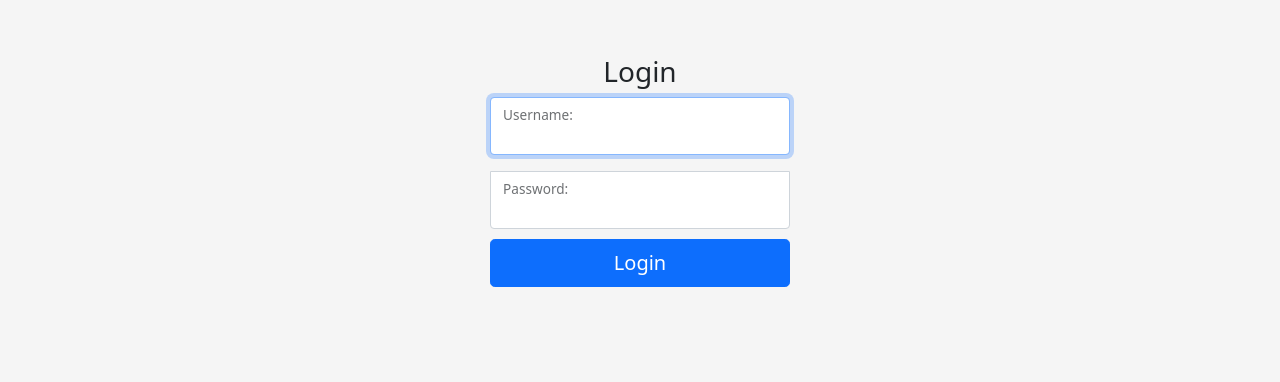
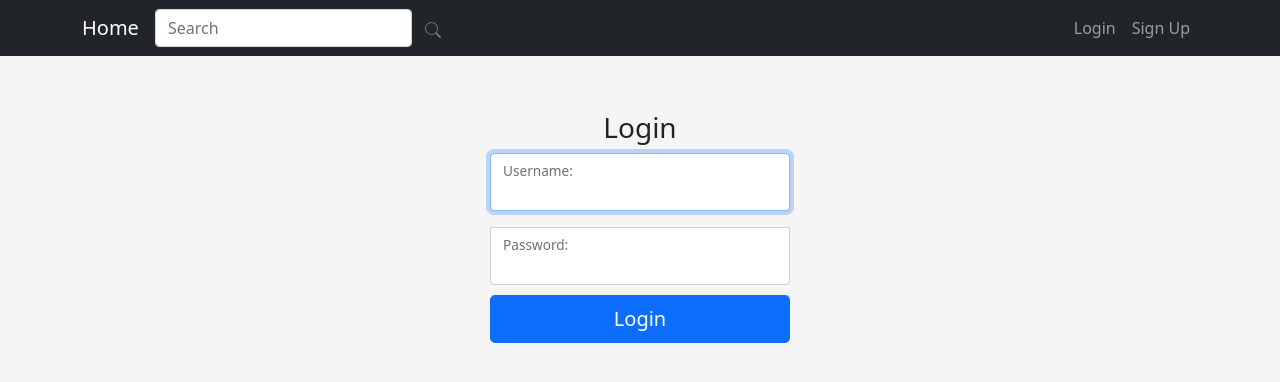
Before and after one commit to AydosIlgazi/bounswe573-2022, a Django app: page /login/?next=/editlearningspace/1 in a window 1280 px wide. Shown: the top 382 px of the page. Run offline with Django 4.2, Linux system fonts and the light colour scheme; some libraries are stand-ins or nearby versions.

Commit message:
header added; #33

```diff
--- a/SweCourseApp/static/css/base.css
+++ b/SweCourseApp/static/css/base.css
@@ -1,6 +1,7 @@
 a, a:visited, a:hover, a:active{
 	text-decoration: none !important;
 	color: inherit;
+	cursor: pointer;
   }
 
 .w-25 {
@@ -14,3 +15,6 @@ a, a:visited, a:hover, a:active{
 .h-350px {
 	height: 350px;
 }
+.w-15 {
+	width: 15%;
+}
--- a/templates/base.html
+++ b/templates/base.html
@@ -20,13 +20,56 @@
         {% block head_css %}
             {% block head_css_site %}
 				<link href={% static "css/bootstrap.min.css" %} rel="stylesheet">
+        <link href={% static "css/base.css" %} rel="stylesheet">
+        <link href={% static "css/all.min.css" %} rel="stylesheet">
             {% endblock head_css_site %}
         {% endblock head_css %}
     </head>
 	<body>
 		{# Header #}
 		<header>
+            <nav class="navbar navbar-expand-lg navbar-dark bg-dark">
+      <div class="container">
+        <a class="navbar-brand" href="#">Home</a>
+        <button class="navbar-toggler" type="button" data-toggle="collapse" data-target="#navbarsExample07" aria-controls="navbarsExample07" aria-expanded="false" aria-label="Toggle navigation">
+          <span class="navbar-toggler-icon"></span>
+        </button>
+        <div class="collapse navbar-collapse" id="navbarsExample07">
+          <ul class="navbar-nav mr-auto">
+            <li>          <form class="form-inline my-2 my-md-0">
+              <input class="form-control" type="text" id="search-input" placeholder="Search" aria-label="Search">
+            </form></li>
+            <li><button type="button" id="search" class="btn btn-outline-secondary" style="border-color: rgb(33,37,41);">
+              <svg xmlns="http://www.w3.org/2000/svg" width="16" height="16" fill="currentColor" class="bi bi-search" viewBox="0 0 16 16">
+              <path d="M11.742 10.344a6.5 6.5 0 1 0-1.397 1.398h-.001c.03.04.062.078.098.115l3.85 3.85a1 1 0 0 0 1.415-1.414l-3.85-3.85a1.007 1.007 0 0 0-.115-.1zM12 6.5a5.5 5.5 0 1 1-11 0 5.5 5.5 0 0 1 11 0z"></path>
+                </svg>
+              <span class="visually-hidden">Button</span>
+            </button></li>
+          </ul>
+        </div>
+        <div class="collapse navbar-collapse justify-content-end" id="navbarsExample07">
+          <ul class="navbar-nav mr-auto">
+            {% if request.user.is_authenticated %}
+            <li class="nav-item active">
 
+              <a class="nav-link" href="#">{{ request.user.username }}</a>
+            </li>
+            {% else %}
+
+            <li class="nav-item active">
+              <a class="nav-link" href="/login">Login</a>
+            </li>
+
+            <li class="nav-item active">
+              <a class="nav-link" href="/signup">Sign Up</a>
+            </li>
+            {% endif %}
+
+          </ul>
+
+        </div>
+      </div>
+    </nav>
 		</header>
 		{# The Document Body #}
 		<div id="site-wrapper">
@@ -41,7 +84,9 @@
 	</body>
     {% block footer_javascript %}
         {% block footer_javascript_site %}
-			<script src={% static "js/bootstrap.min.js" %} ></script>
+			      <script src={% static "js/bootstrap.min.js" %} ></script>
+            <script src={% static "js/all.min.js" %} >  </script>
+            <script src={% static "js/jquery.min.js" %} ></script>
             <script src={% static "js/main.js" %} ></script>
         {% endblock footer_javascript_site %}
     {% endblock footer_javascript %}
```
